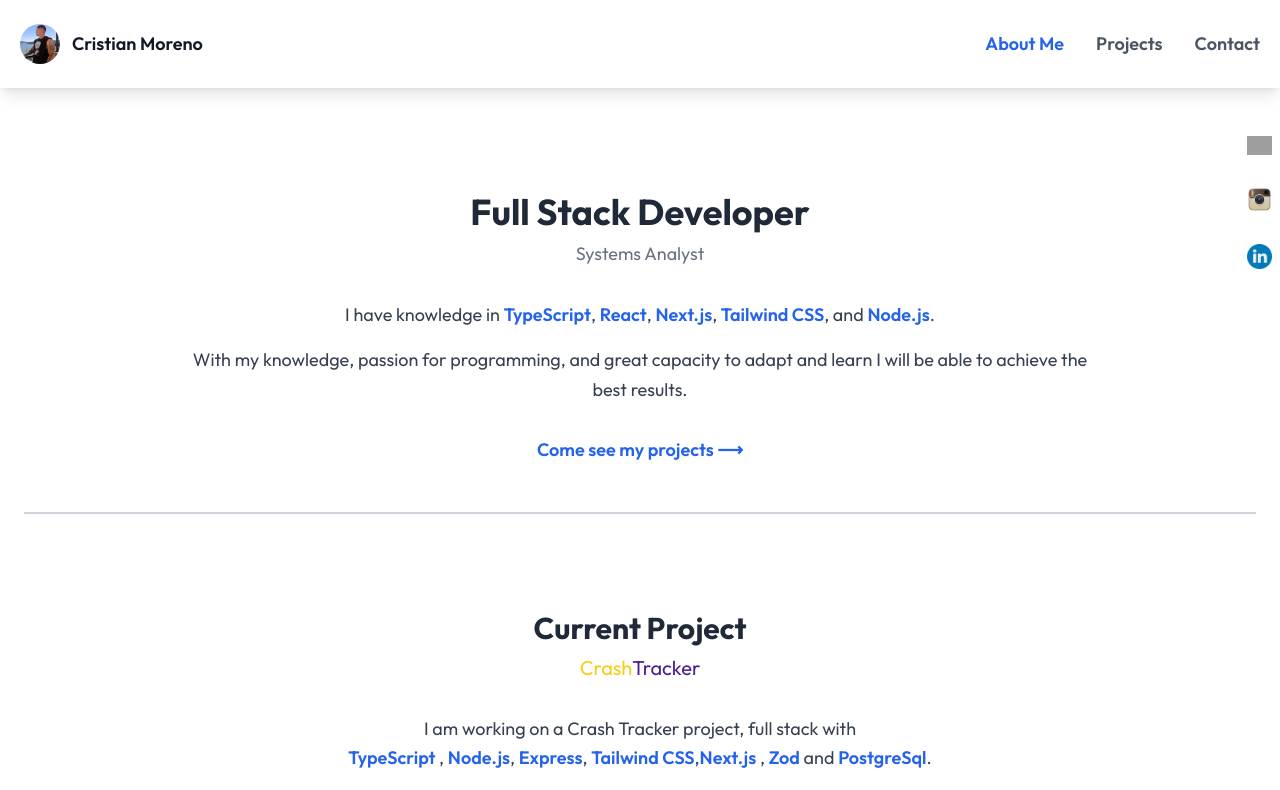
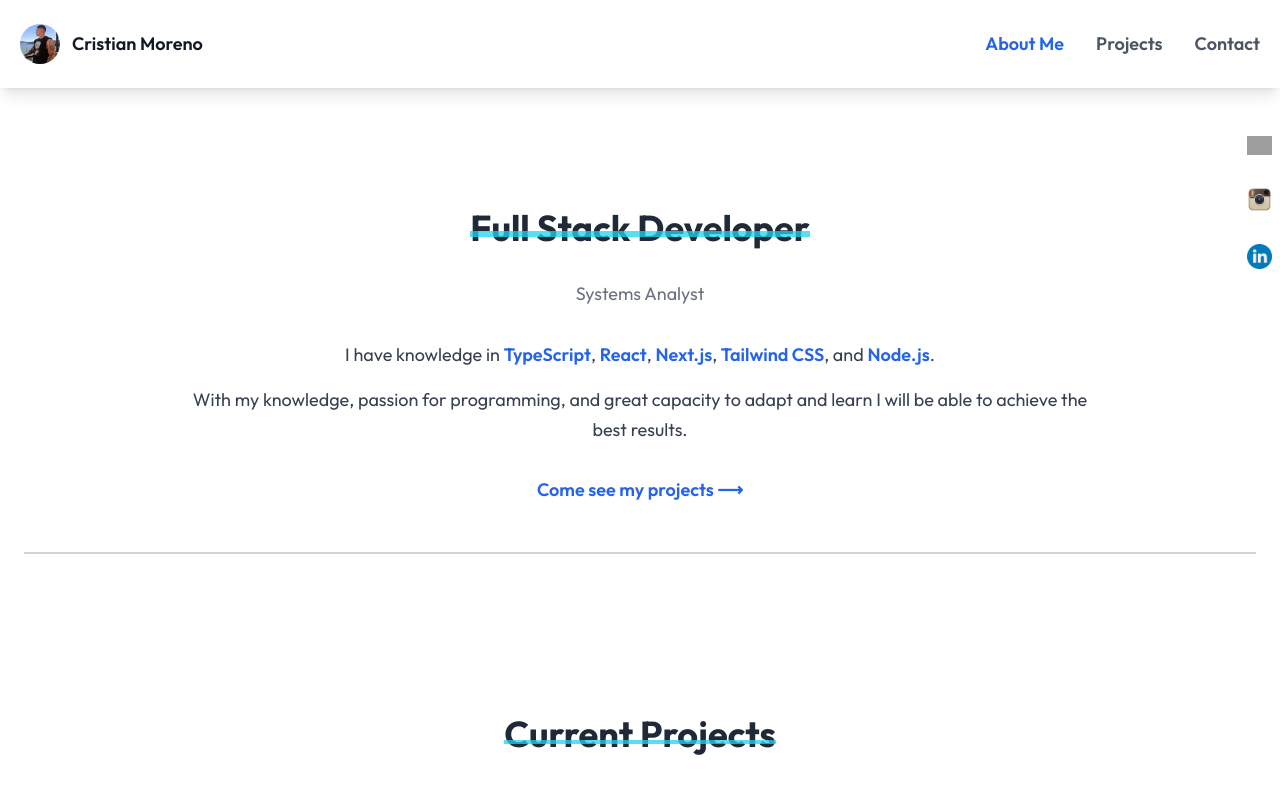
Before and after one commit to cristianmorenof23/portfolio-developer, a Next.js app: page /home/aboutme in a window 1280 px wide. Shown: the top 790 px of the page. Built offline with nearby package versions, Linux system fonts and the light colour scheme; grey boxes are pictures that could not be loaded.

Commit message:
cambios en titulos

```diff
--- a/app/home/aboutme/page.tsx
+++ b/app/home/aboutme/page.tsx
@@ -13,9 +13,14 @@ export default function AboutmePage() {
     <div className="flex flex-col items-center justify-center px-6 py-12 ">
       <div className="max-w-4xl text-center ">
         {/* Header */}
-        <h2 className="text-3xl font-bold text-gray-800 md:text-4xl tracking-in-expand">
-          Full Stack Developer{" "}
-        </h2>
+        <div className="container mx-auto p-6 mt-10 text-center">
+          <div className="relative inline-block">
+            <span className="text-3xl font-bold text-gray-800 md:text-4xl text-center tracking-in-expand ">
+              Full Stack Developer
+            </span>
+            <span className="absolute inset-x-0 bottom-[20%] transform -translate-y-1/2 bg-cyan-400 h-[6px] opacity-75"></span>
+          </div>
+        </div>
         <p className="text-lg text-gray-500 mt-2">Systems Analyst</p>
 
         {/* Description */}
@@ -49,9 +54,14 @@ export default function AboutmePage() {
 
       <div className="flex flex-col items-center justify-center px-6 py-12">
         <div className="max-w-4xl text-center">
-          <h2 className="text-2xl font-bold text-gray-800 md:text-3xl tracking-in-expand">
-            Current Project
-          </h2>
+          <div className="container mx-auto p-6 mt-10 text-center">
+            <div className="relative inline-block">
+              <span className="text-3xl font-bold text-gray-800 md:text-4xl text-center tracking-in-expand ">
+                Current Projects
+              </span>
+              <span className="absolute inset-x-0 bottom-[20%] transform -translate-y-1/2 bg-cyan-400 h-[4px] opacity-75"></span>
+            </div>
+          </div>
           <p className="text-xl text-gray-500 mt-2">
             <span className="text-yellow-400">Crash</span>
             <span className="text-violet-900">Tracker</span>
--- a/app/home/contact/page.tsx
+++ b/app/home/contact/page.tsx
@@ -36,7 +36,7 @@ export default function ContactPage() {
     <>
       <section className="grid grid-cols-1 md:grid-cols-[1fr_auto_1fr] min-h-screen">
         {/* Sección izquierda */}
-        <div className="flex flex-col items-center justify-center bg-gray-50 p-8 md:p-16">
+        <div className="flex flex-col items-center justify-center p-8 md:p-16">
           <Image
             src="/cristianmorenocontact.jpg"
             alt="imagen cristian moreno"
@@ -56,7 +56,7 @@ export default function ContactPage() {
         </div>
 
         {/* Línea divisoria */}
-        <div className="hidden md:block w-px bg-gray-300"></div>
+        <div className="hidden md:block w-px bg-gray-400"></div>
 
         {/* Sección derecha */}
         <div className="flex items-center justify-center bg-white p-8 md:p-16">
--- a/app/home/layout.tsx
+++ b/app/home/layout.tsx
@@ -173,7 +173,7 @@ export default function AuthLayout({
         </header>
 
         <NavFixed />
-        <main className="flex-grow mt-12">{children}</main>
+        <main className="flex-grow">{children}</main>
 
         <footer className="flex justify-center bg-gray-900 px-4 py-12 font-sans tracking-wide text-white">
           <div className="text-center">
--- a/app/home/proyectos/page.tsx
+++ b/app/home/proyectos/page.tsx
@@ -11,13 +11,16 @@ export const metadata: Metadata = {
 export default function ProyectosPage() {
   return (
     <>
-      <div className="container mx-auto p-6 mt-10">
-        <h1 className="text-3xl font-bold text-gray-800 md:text-4xl text-center tracking-in-expand">
-          Projects
-        </h1>
+      <div className="container mx-auto p-6 mt-10 text-center">
+        <div className="relative inline-block">
+          <span className="text-3xl font-bold text-gray-800 md:text-4xl text-center tracking-in-expand ">
+            Projects
+          </span>
+          <span className="absolute inset-x-0 bottom-[20%] transform -translate-y-1/2 bg-cyan-400 h-[4px] opacity-75"></span>
+        </div>
       </div>
 
-      <section className="flex justify-center items-center min-h-screen fade-in md:mr-7 mr-0">
+      <section className="flex justify-center items-center min-h-screen fade-in md:mr-7 mr-0 mt-14">
         <div className="grid lg:grid-cols-3 md:grid-cols-2 grid-cols-1 gap-6 mb-10">
           <div className="max-w-sm bg-white border border-gray-200 rounded-lg shadow dark:bg-gray-800 dark:border-gray-700 flex flex-col justify-between">
             <Link
```
